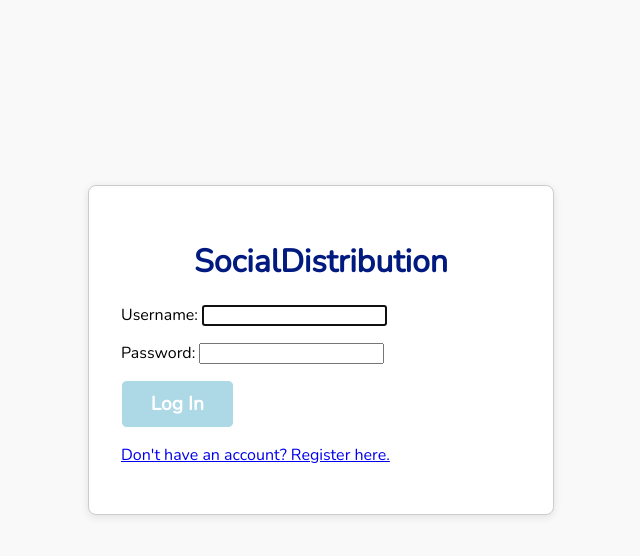
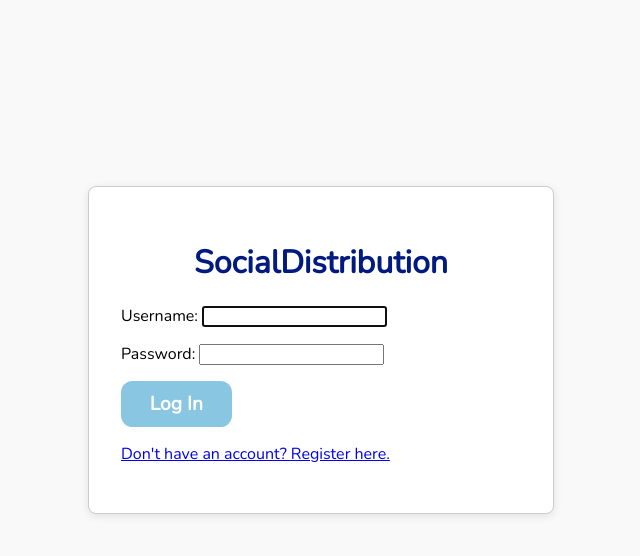
Before and after one commit to Ahmed-S7/Social-Distribution, a Django app: page / in a window 1280 px wide. Shown: the top 556 px of the page, without its empty margins (319-959 px from the left). Run offline with Django 5.2, Linux system fonts and the light colour scheme.

Commit message:
fixed merge conflict

```diff
--- a/wiki/static/wiki/style.css
+++ b/wiki/static/wiki/style.css
@@ -40,10 +40,3 @@ body {
     text-align: center;
     color: rgb(0, 26, 128);
 }
-.login_button, .register_button {
-    font-family: 'Nunito', sans-serif;
-    background-color: lightblue;
-    border-radius:0.3em;
-    border-style: solid;
-    border-width:0.05em;
-}
```
